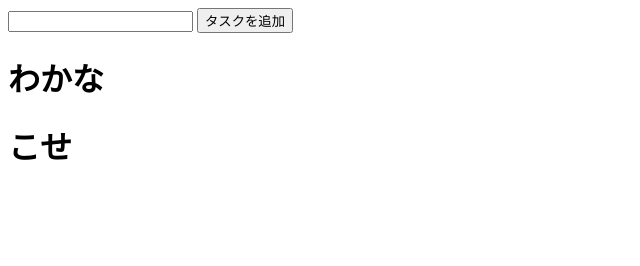
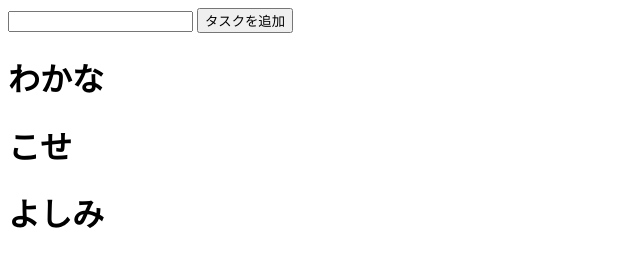
Before and after one commit to Koseeee-27/todoapp-github-flow-tutorial, a plain HTML site: page index.html in a window 1280 px wide. Shown: the whole page, without its empty margins (0-640 px from the left). Drawn offline with nearby package versions, Linux system fonts and the light colour scheme.

Commit message:
よしみ

```diff
--- a/index.html
+++ b/index.html
@@ -20,6 +20,7 @@
   <div>
     <h1>わかな</h1>
     <h1>こせ</h1>
+    <h1>よしみ</h1>
 
   </div>
   <script src="https://cdnjs.cloudflare.com/ajax/libs/jquery/3.7.1/jquery.min.js" integrity="sha512-v2CJ7UaYy4JwqLDIrZUI/4hqeoQieOmAZNXBeQyjo21dadnwR+8ZaIJVT8EE2iyI61OV8e6M8PP2/4hpQINQ/g==" crossorigin="anonymous" referrerpolicy="no-referrer"></script>
```
Also changed, not shown: style.css (added).
